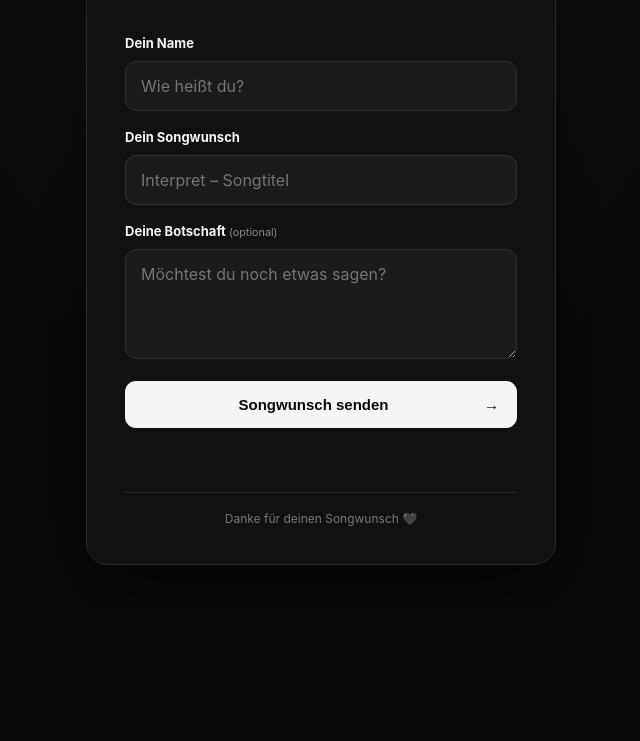
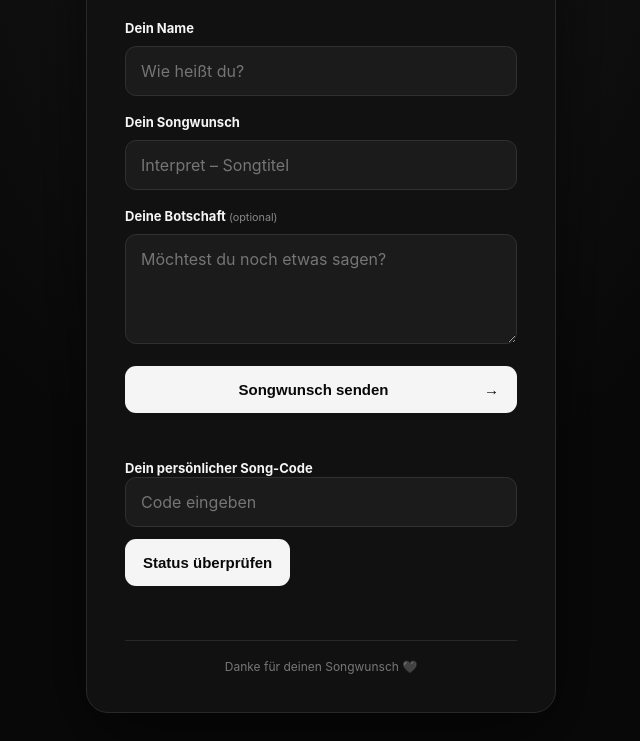
Before and after one commit to VincentKnychala-create/songwunsch, a plain HTML site: page index.html in a window 1280 px wide. Shown: the part 192-933 px from the top of the page, without its empty margins (319-959 px from the left). Before the commit the page ends 800 px from the top, so only its background shows below. Drawn offline with nearby package versions, Linux system fonts and the light colour scheme; no server answers.

Commit message:
Update index.html

```diff
--- a/index.html
+++ b/index.html
@@ -20,6 +20,14 @@
         <textarea id="message" name="message" maxlength="400" rows="4" placeholder="Möchtest du noch etwas sagen?"></textarea>
         <button id="submit" type="submit">Songwunsch senden <span>→</span></button>
         <p id="status" class="status" role="status" aria-live="polite"></p>
+        <div id="lookup-section">
+  <label for="request-code">Dein persönlicher Song-Code</label>
+  <input id="request-code" placeholder="Code eingeben">
+  <button id="check-status" type="button">
+    Status überprüfen
+  </button>
+  <p id="lookup-result" class="status"></p>
+</div>
       </form>
       <footer>Danke für deinen Songwunsch 🖤</footer>
     </section>
```
